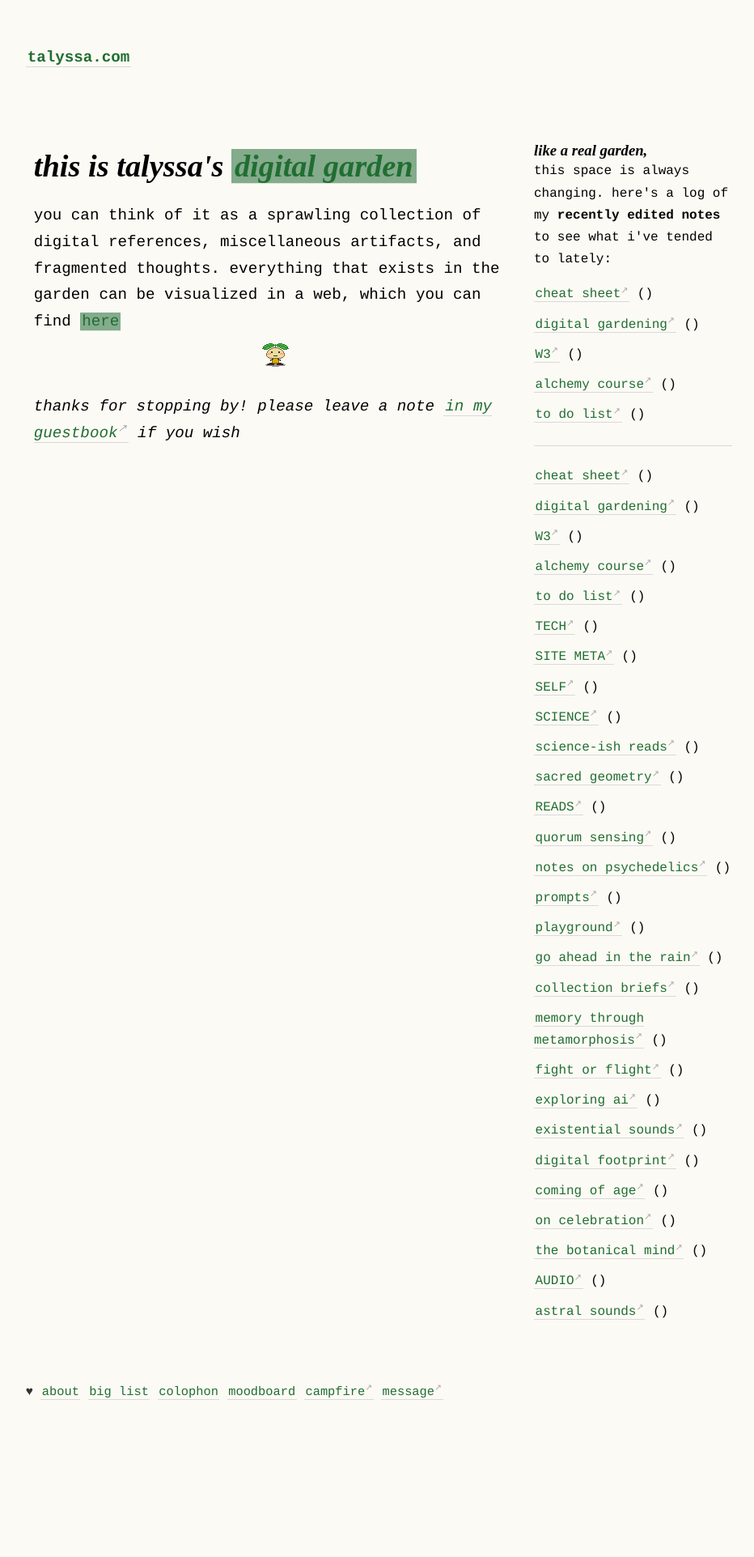
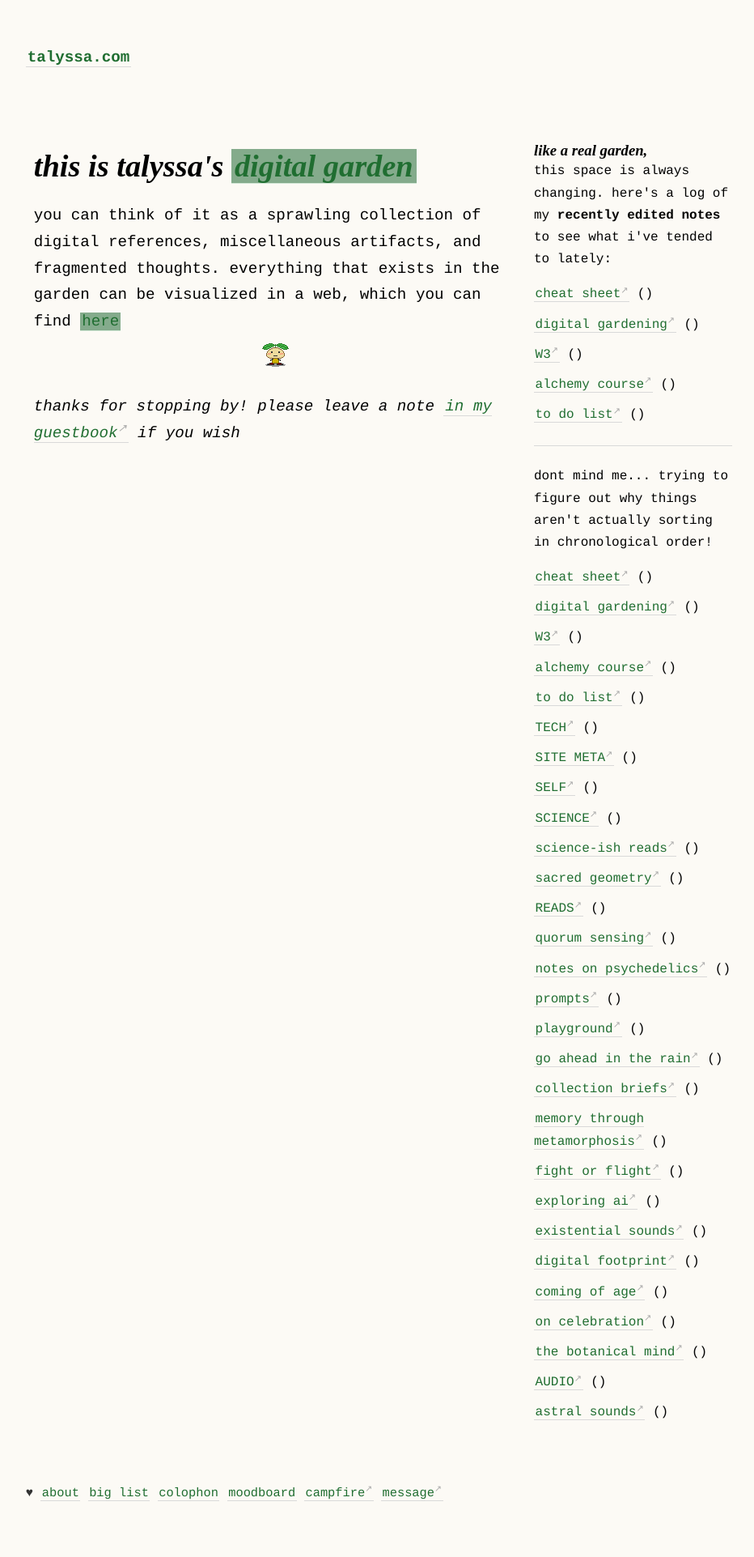
Before and after one commit to geminiworms/talyssagarden.github.io, a Jekyll site: the page built from _pages/index.md, in a window 1280 px wide. Shown: the whole page at 81% size, without its empty margins (45-977 px from the left). Built offline with Jekyll 4.4.1, drawn with Linux system fonts in a browser that asks for light colours; before the commit the page ends 1799 px from its top, so only the background shows below that.

Commit message:
Update index.md

```diff
--- a/_pages/index.md
+++ b/_pages/index.md
@@ -53,6 +53,7 @@ permalink: /
         {% endfor %}
       </ul>
       <hr>
+      <p> dont mind me... trying to figure out why things aren't actually sorting in chronological order!</p>
       {% assign sorted_notes = site.notes | sort: "last_modified_at" | reverse %}
       <ul>
        {% for note in sorted_notes %}
```
